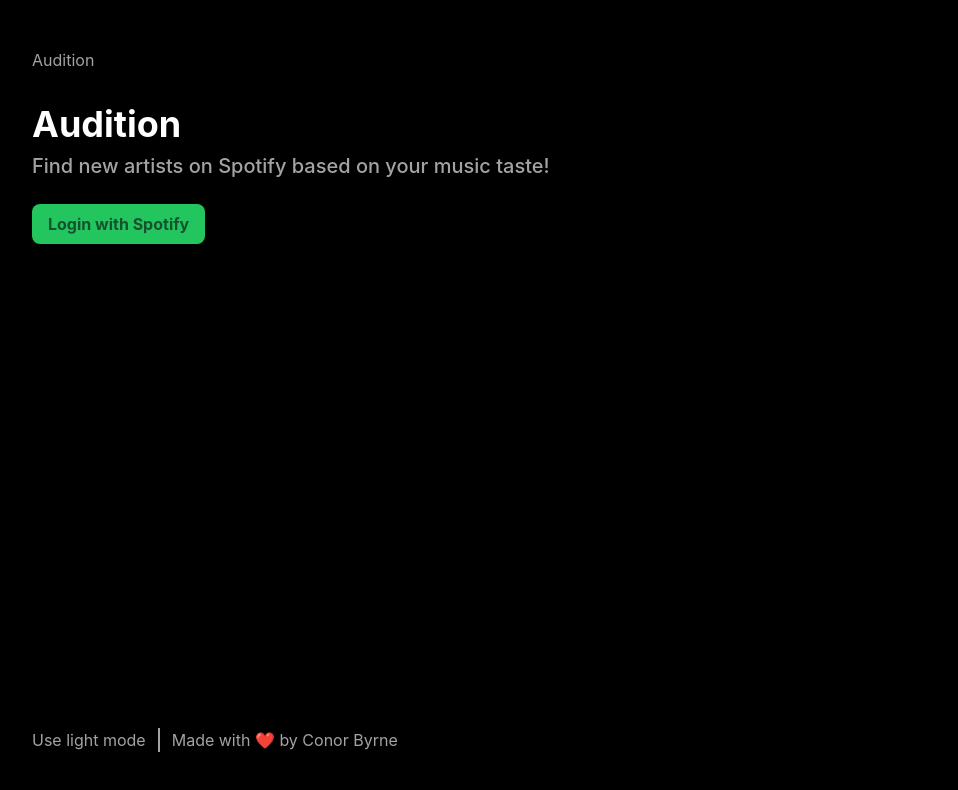
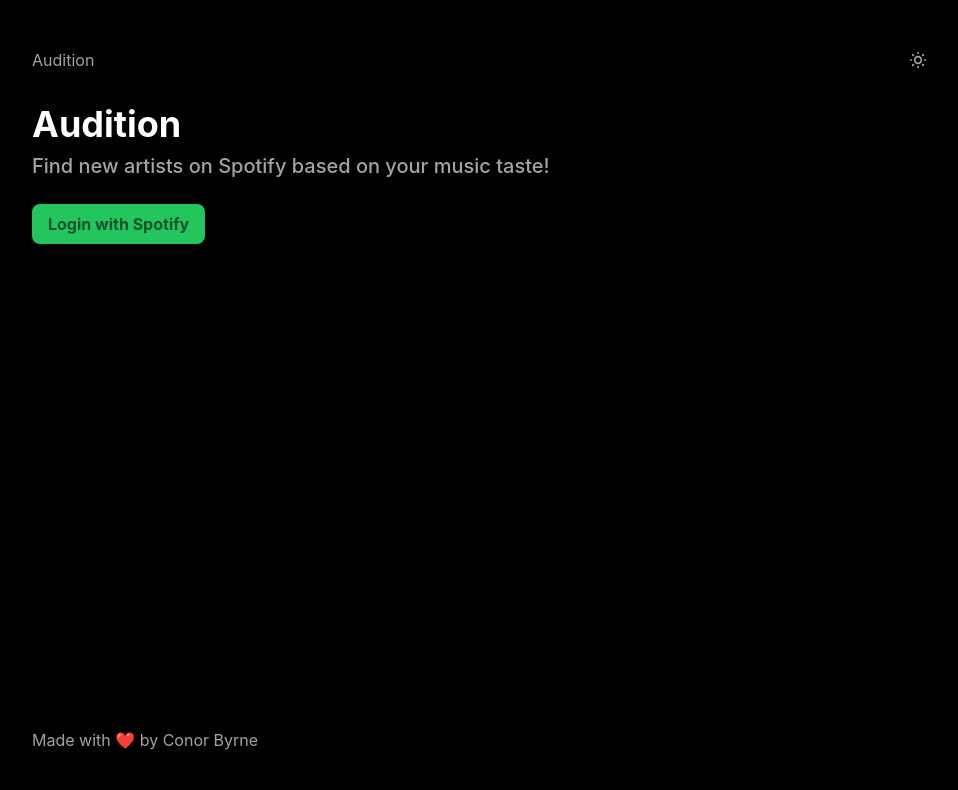
Before and after one commit to cbyrneee/audition, a Next.js app: page / in a window 1280 px wide. Shown: the top 790 px of the page, without its empty margins (160-1118 px from the left). Built offline with nearby package versions, Linux system fonts and the light colour scheme; no server answers.

Commit message:
feat: Add theme switcher to navigation bar

```diff
--- a/src/elements/base/Footer.tsx
+++ b/src/elements/base/Footer.tsx
@@ -1,14 +1,9 @@
 import React from 'react';
 import typography from '../../lib/typography';
-import { ThemeToggle } from './ThemeToggle';
 
 export function Footer() {
   return (
     <div className="flex flex-row md:gap-3">
-      <div className={`hidden md:inline border-r-2 pr-3 border-current ${typography.paragraph}`}>
-        <ThemeToggle />
-      </div>
-
       <p className={typography.paragraph}>Made with ❤️ by Conor Byrne</p>
     </div>
   );
--- a/src/elements/base/index.ts
+++ b/src/elements/base/index.ts
@@ -1,3 +1,2 @@
-export * from './ThemeToggle';
 export * from './Footer';
 export * from './navigation/Navigation';
--- a/src/elements/base/navigation/Navigation.tsx
+++ b/src/elements/base/navigation/Navigation.tsx
@@ -1,14 +1,18 @@
-import { useSession } from 'next-auth/react';
 import React from 'react';
+import typography from '../../../lib/typography';
 import NavigationRoute from './NavigationRoute';
+import { ThemeToggle } from './ThemeToggle';
 import UserInfo from './UserInfo';
 
 export function Navigation() {
-  const { data } = useSession();
   return (
-    <div className="flex flex-row gap-4 justify-between">
+    <div className="flex flex-row items-center justify-between">
       <NavigationRoute name="Audition" destination="/" />
-      <UserInfo />
+
+      <div className="flex flex-row items-center gap-6">
+        <UserInfo className="border-r border-r-neutral-600 pr-3" />
+        <ThemeToggle className={typography.paragraph} />
+      </div>
     </div>
   );
 }
--- a/src/elements/base/ThemeToggle.tsx
+++ b/src/elements/base/navigation/ThemeToggle.tsx
@@ -1,8 +1,13 @@
+import { MoonIcon, SunIcon } from '@heroicons/react/outline';
 import { useTheme } from 'next-themes';
 import React, { useEffect, useState } from 'react';
-import styles from '../../lib/styles';
+import styles from '../../../lib/styles';
 
-export function ThemeToggle() {
+type ThemeToggleProps = {
+  className?: string;
+};
+
+export function ThemeToggle({ className }: ThemeToggleProps) {
   const { theme, setTheme } = useTheme();
   const changeTheme = () => setTheme(currentTheme === 'light' ? 'dark' : 'light');
 
@@ -11,10 +16,8 @@ export function ThemeToggle() {
   useEffect(() => setCurrentTheme(theme), [theme, currentTheme]);
 
   return (
-    <>
-      <button onClick={changeTheme} className={styles.press}>
-        Use {currentTheme === 'dark' ? 'light' : 'dark'} mode
-      </button>
-    </>
+    <button onClick={changeTheme} className={`${styles.press} ${className}`}>
+      {currentTheme === 'dark' ? <SunIcon className="w-5 h-5" /> : <MoonIcon className="w-5 h-5" />}
+    </button>
   );
 }
--- a/src/elements/base/navigation/UserInfo.tsx
+++ b/src/elements/base/navigation/UserInfo.tsx
@@ -6,7 +6,11 @@ import Image from 'next/image';
 import typography from '../../../lib/typography';
 import styles from '../../../lib/styles';
 
-export default function UserInfo() {
+type UserInfoProps = {
+  className?: string;
+};
+
+export default function UserInfo({ className }: UserInfoProps) {
   const { data } = useSession();
 
   if (!data?.user) {
@@ -14,10 +18,9 @@ export default function UserInfo() {
   }
 
   return (
-    <Menu as="div" className="relative inline-block text-left">
-      <div>
+    <Menu as="div" className={`relative inline-block text-left ${className}`}>
       <Menu.Button
-          className={`inline-flex items-center w-full justify-center rounded-md p-4 py-2 ${typography.paragraph} ${styles.press}`}
+        className={`flex items-center w-full justify-center rounded-md p-4 py-0 ${typography.paragraph} ${styles.press}`}
       >
         <div className="flex flex-row items-center gap-2">
           {data.user.image && <Image className="rounded-full" src={data.user.image} width="24px" height="24px" />}
@@ -25,7 +28,6 @@ export default function UserInfo() {
         </div>
         <ChevronDownIcon className={`ml-2 -mr-1 h-5 w-5`} aria-hidden="true" />
       </Menu.Button>
-      </div>
       <Transition
         as={Fragment}
         enter="transition ease-out duration-100"
```
Lines whose indentation alone changed are shown as unchanged.
